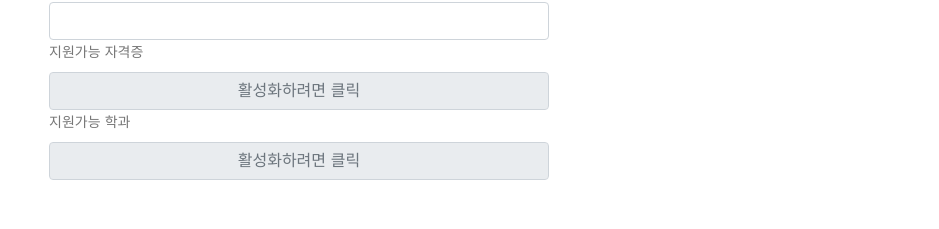
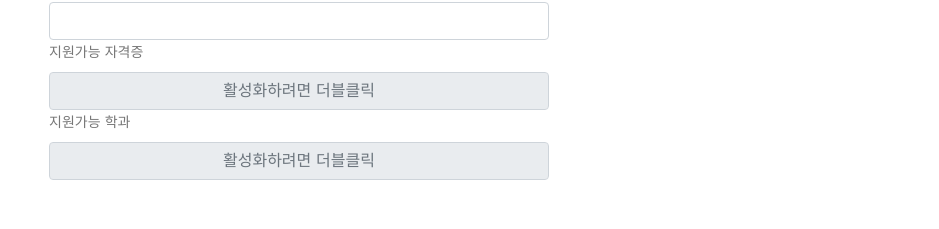
Before and after one commit to pparkddo/gongdb-input, a React (Create React App) app: page / in a window 1280 px wide. Shown: the part 941-1170 px from the top of the page, without its empty margins (341-1280 px from the left). Built offline with nearby package versions, Linux system fonts and the light colour scheme.

Commit message:
Fix: 활성화 input 더블클릭이벤트가 발생했을때 상태 변경되도록 수정
클릭으로 하니 포커스가 안갔을때 다시 누르면 상태가 변겨돼서 사용자
불편이있었음
그래서 더블클릭이벤트로 변경

```diff
--- a/src/App.tsx
+++ b/src/App.tsx
@@ -221,8 +221,8 @@ function App() {
                     autoComplete="off"
                     readOnly={isCertReadOnly}
                     tabIndex={isCertReadOnly ? -1 : undefined}
-                    placeholder={isCertReadOnly ? "활성화하려면 클릭" : undefined}
-                    onClick={() => setIsCertReadOnly(!isCertReadOnly)}
+                    placeholder={isCertReadOnly ? "활성화하려면 더블클릭" : undefined}
+                    onDoubleClick={() => setIsCertReadOnly(!isCertReadOnly)}
                     onFocus={(event: React.FocusEvent<HTMLInputElement>) => event.target.style.height = "250px"}
                     onBlur={(event: React.FocusEvent<HTMLInputElement>) => event.target.style.height = ""}
                     style={{transition: "height 0.5s"}}
@@ -238,8 +238,8 @@ function App() {
                     autoComplete="off"
                     readOnly={isDepartmentReadOnly}
                     tabIndex={isDepartmentReadOnly ? -1 : undefined}
-                    placeholder={isDepartmentReadOnly ? "활성화하려면 클릭" : undefined}
-                    onClick={() => setIsDepartmentReadOnly(!isDepartmentReadOnly)}
+                    placeholder={isDepartmentReadOnly ? "활성화하려면 더블클릭" : undefined}
+                    onDoubleClick={() => setIsDepartmentReadOnly(!isDepartmentReadOnly)}
                     onFocus={(event: React.FocusEvent<HTMLInputElement>) => event.target.style.height = "250px"}
                     onBlur={(event: React.FocusEvent<HTMLInputElement>) => event.target.style.height = ""}
                     style={{transition: "height 0.5s"}}
```
